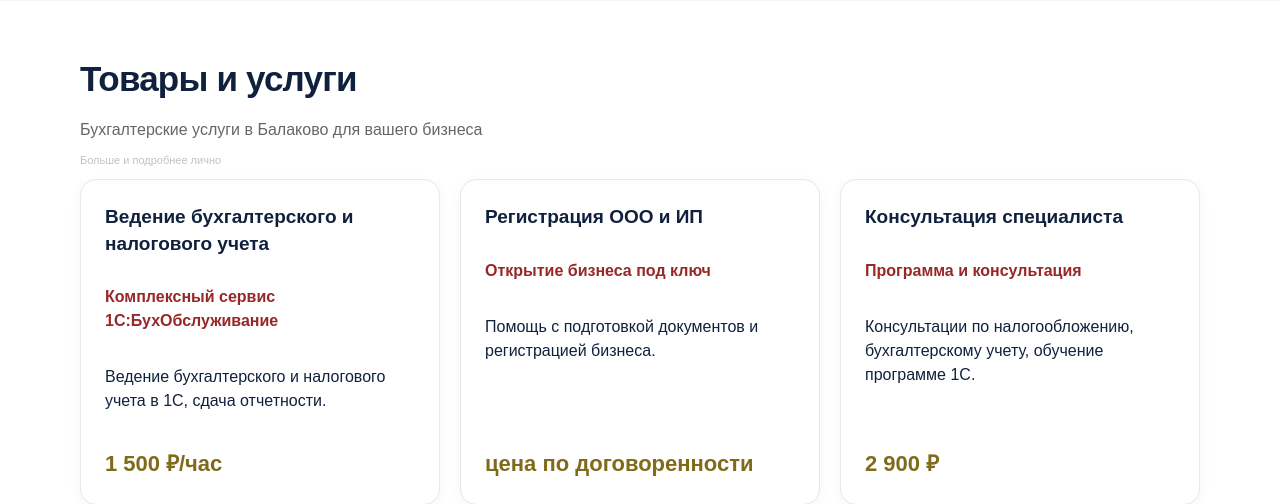
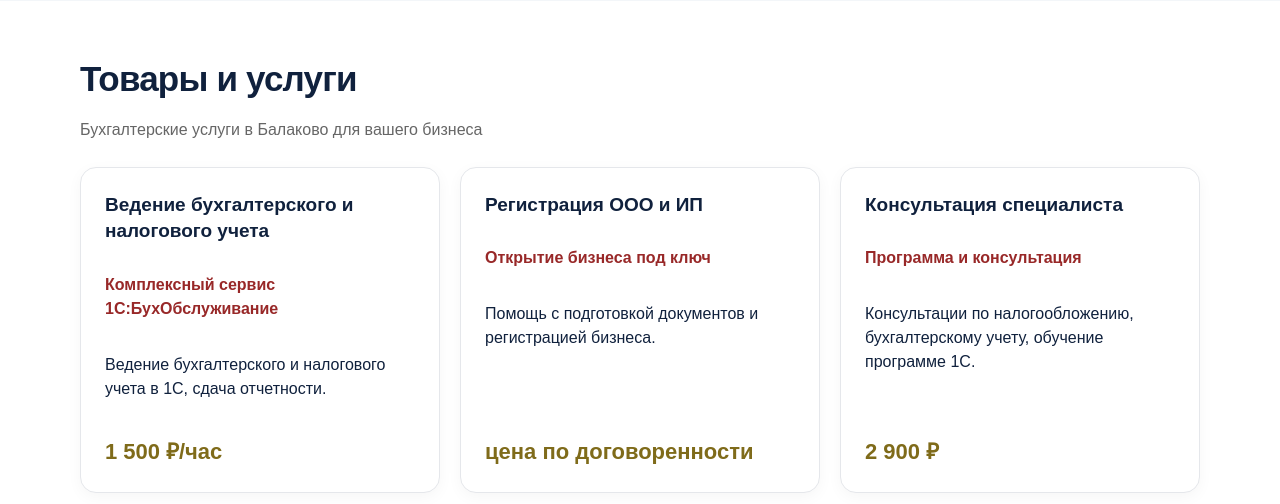
Before and after one commit to tagunovaalena25-png/buh-obsluzhivanie-site, a Flask app: page / in a window 1280 px wide. Shown: the part 3008-3512 px from the top of the page. Run offline with Flask 3, Linux system fonts and the light colour scheme; data comes from the database, SQL or seed files in the repository.

Commit message:
Update index.html

```diff
--- a/templates/index.html
+++ b/templates/index.html
@@ -191,9 +191,6 @@
     <p class="section-description">
 Бухгалтерские услуги в Балаково для вашего бизнеса
     </p>
-<p style="font-size: 11px; color: #C2C2C2; margin-top: -15px;">
-  Больше и подробнее лично
-</p>
     <div class="services-grid">
       <div class="service-card">
         <h3>Ведение бухгалтерского и налогового учета</h3>
```
